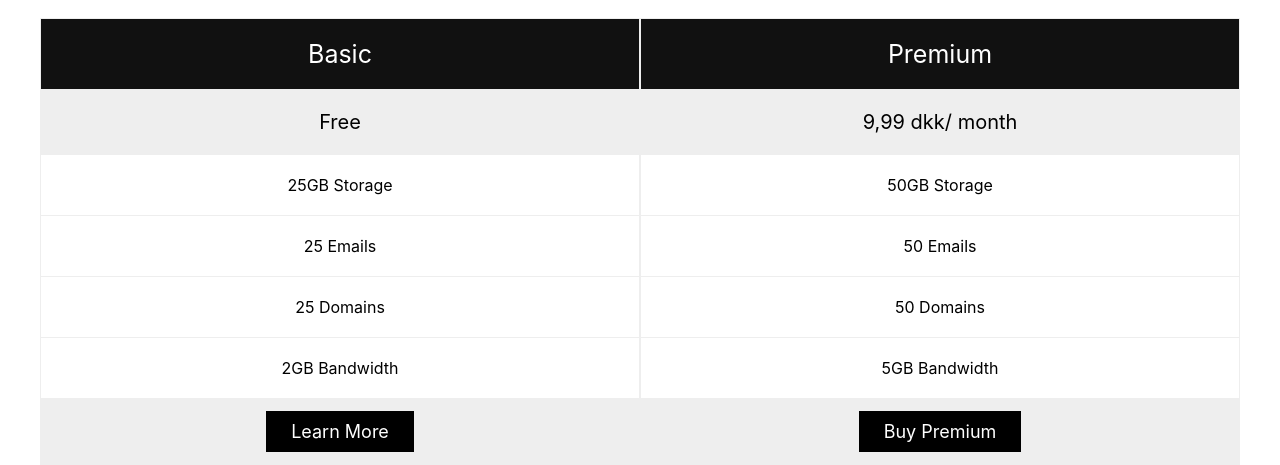
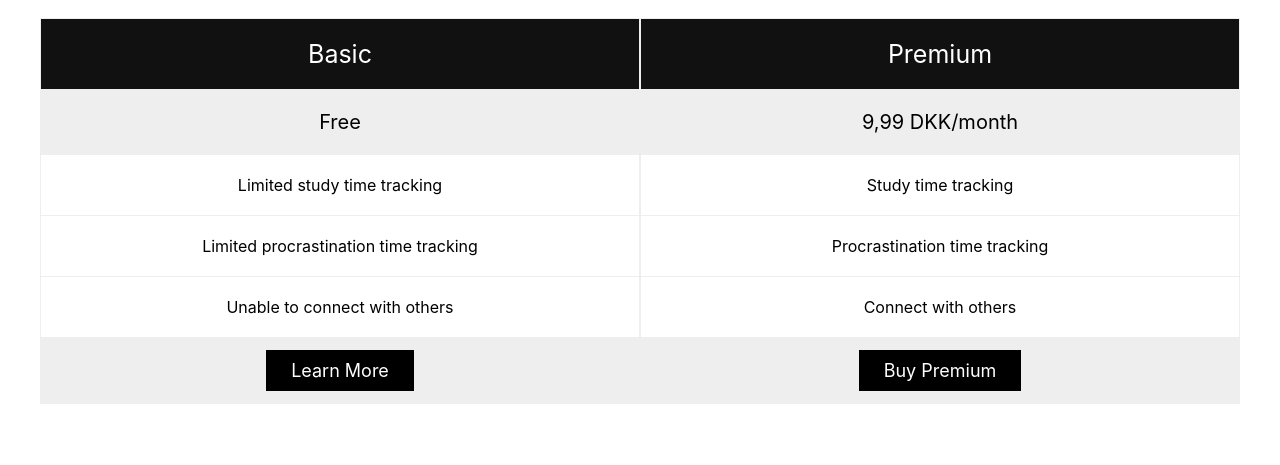
Before and after one commit to KGreta/sep5, a plain HTML site: page index.html in a window 1280 px wide. Shown: the part 545-1010 px from the top of the page. After the commit the page ends 949 px from the top, so only its background shows below. Drawn offline with Linux system fonts and the light colour scheme.

Commit message:
Update index.html

```diff
--- a/index.html
+++ b/index.html
@@ -36,10 +36,9 @@
                 <ul class="price">
                     <li class="header">Basic</li>
                     <li class="grey">Free</li>
-                    <li>25GB Storage</li>
-                    <li>25 Emails</li>
-                    <li>25 Domains</li>
-                    <li>2GB Bandwidth</li>
+                    <li>Limited study time tracking</li>
+                    <li>Limited procrastination time tracking</li>
+                    <li>Unable to connect with others</li>
                     <li class="grey"><a href="#" class="button">Learn More</a></li>
                 </ul>
             </div>
@@ -47,11 +46,10 @@
             <div class="columns">
                 <ul class="price">
                     <li class="header">Premium</li>
-                    <li class="grey">9,99 dkk/ month</li>
-                    <li>50GB Storage</li>
-                    <li>50 Emails</li>
-                    <li>50 Domains</li>
-                    <li>5GB Bandwidth</li>
+                    <li class="grey">9,99 DKK/month</li>
+                    <li>Study time tracking</li>
+                    <li>Procrastination time tracking</li>
+                    <li>Connect with others</li>
                     <li class="grey"><a href="payment.htm" class="button">Buy Premium</a></li>
                 </ul>
             </div>
```
